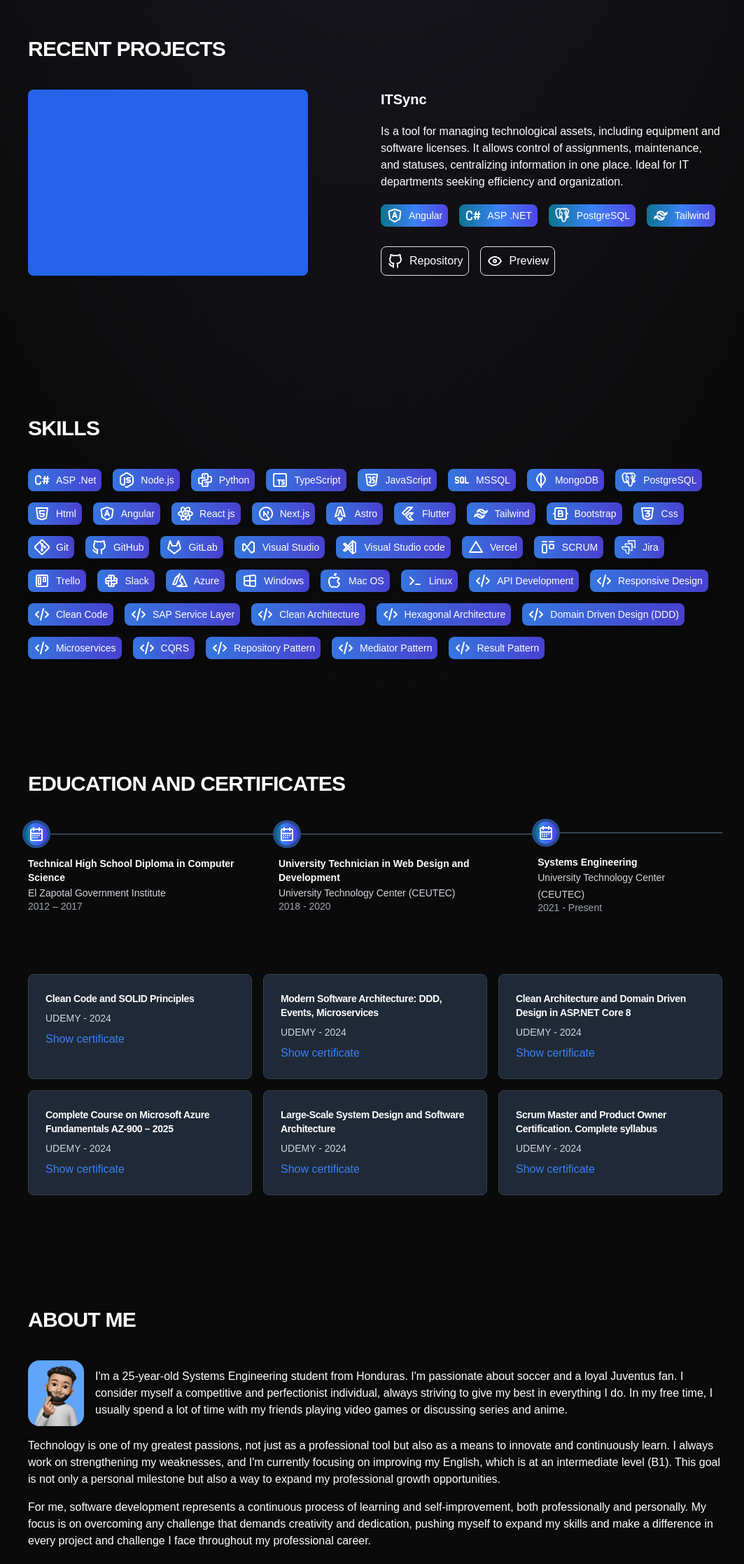
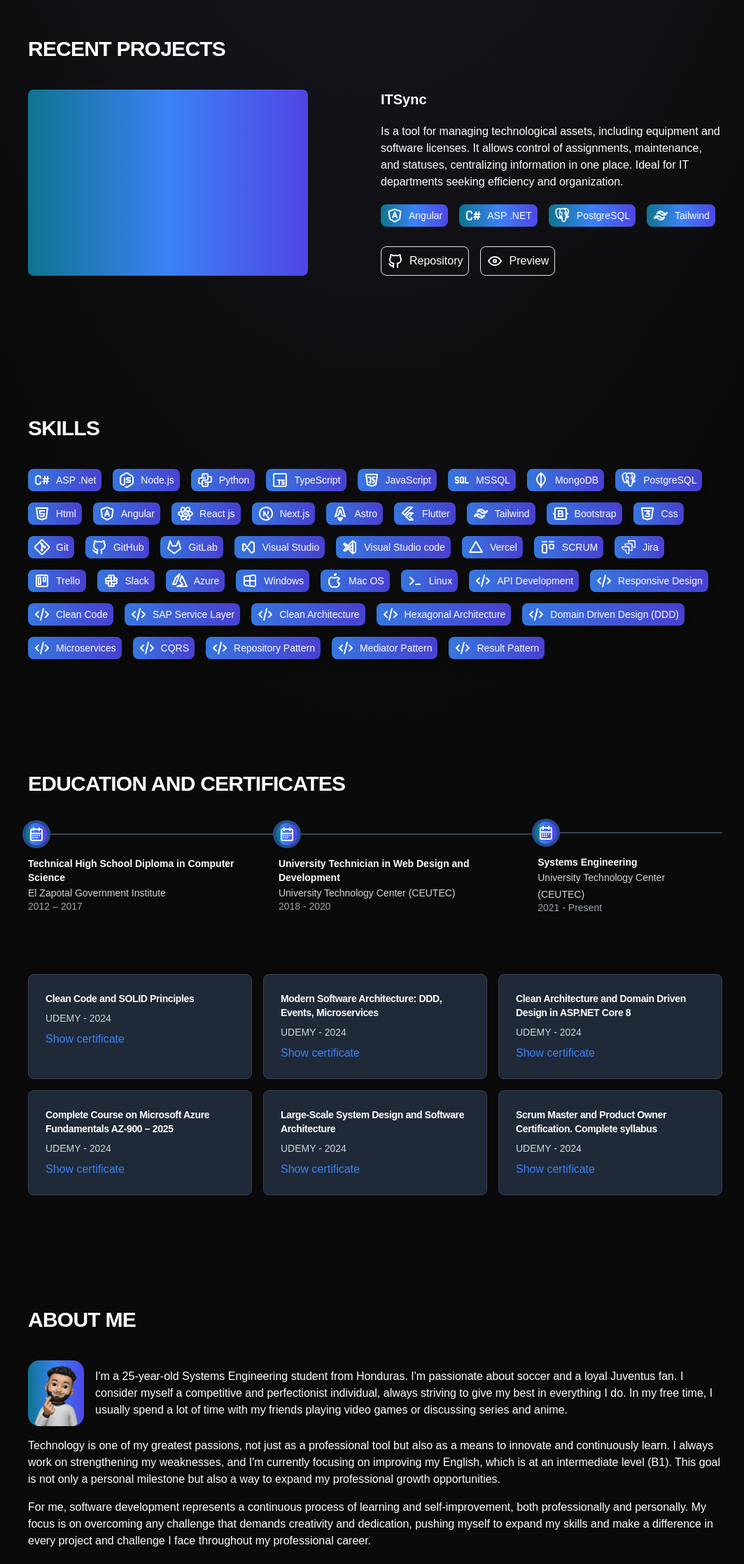
Before and after one commit to taboradeyvi/portfolio, an Astro site: page /en in a window 1280 px wide. Shown: the part 1642-3877 px from the top of the page at 70% size, without its empty margins (104-1167 px from the left). Built offline with nearby package versions, Linux system fonts and the light colour scheme; Astro itself is replaced by a stand-in of ours.

Commit message:
chore: bg cards

```diff
--- a/src/components/AboutMe.astro
+++ b/src/components/AboutMe.astro
@@ -15,7 +15,7 @@ const t = useTranslations(lang);
   <div class="flex flex-col gap-4 mt-10">
     <div class="flex flex-col md:flex-row gap-4 lg:items-center">
       <div
-        class="flex flex-col items-center justify-end px-2 text-center pt-2 rounded-2xl bg-blue-400"
+        class="flex flex-col items-center justify-end px-2 text-center pt-2 rounded-2xl bg-gradient-to-r from-[#0e7490] via-[#3b82f6] to-[#4f46e5]"
       >
         <img
           class="rounded-lg max-h-44 w-fit max-w-20 xl:max-w-16"
--- a/src/components/Projects.astro
+++ b/src/components/Projects.astro
@@ -18,7 +18,7 @@ const PROJECTS = content[lang].projects;
   {
     PROJECTS.items.map((project) => (
       <div class="flex flex-col lg:grid lg:grid-cols-2 lg:gap-4 my-10">
-        <div class="w-full h-[200px] max-h-[280px] lg:h-full lg:max-w-[400px] rounded-lg bg-blue-600" />
+        <div class="w-full h-[200px] max-h-[280px] lg:h-full lg:max-w-[400px] rounded-lg bg-gradient-to-r from-[#0e7490] via-[#3b82f6] to-[#4f46e5]" />
         <div>
           <h1 class="mt-5 text-xl font-semibold mb-5 lg:mt-0">
             {project.title}
```
